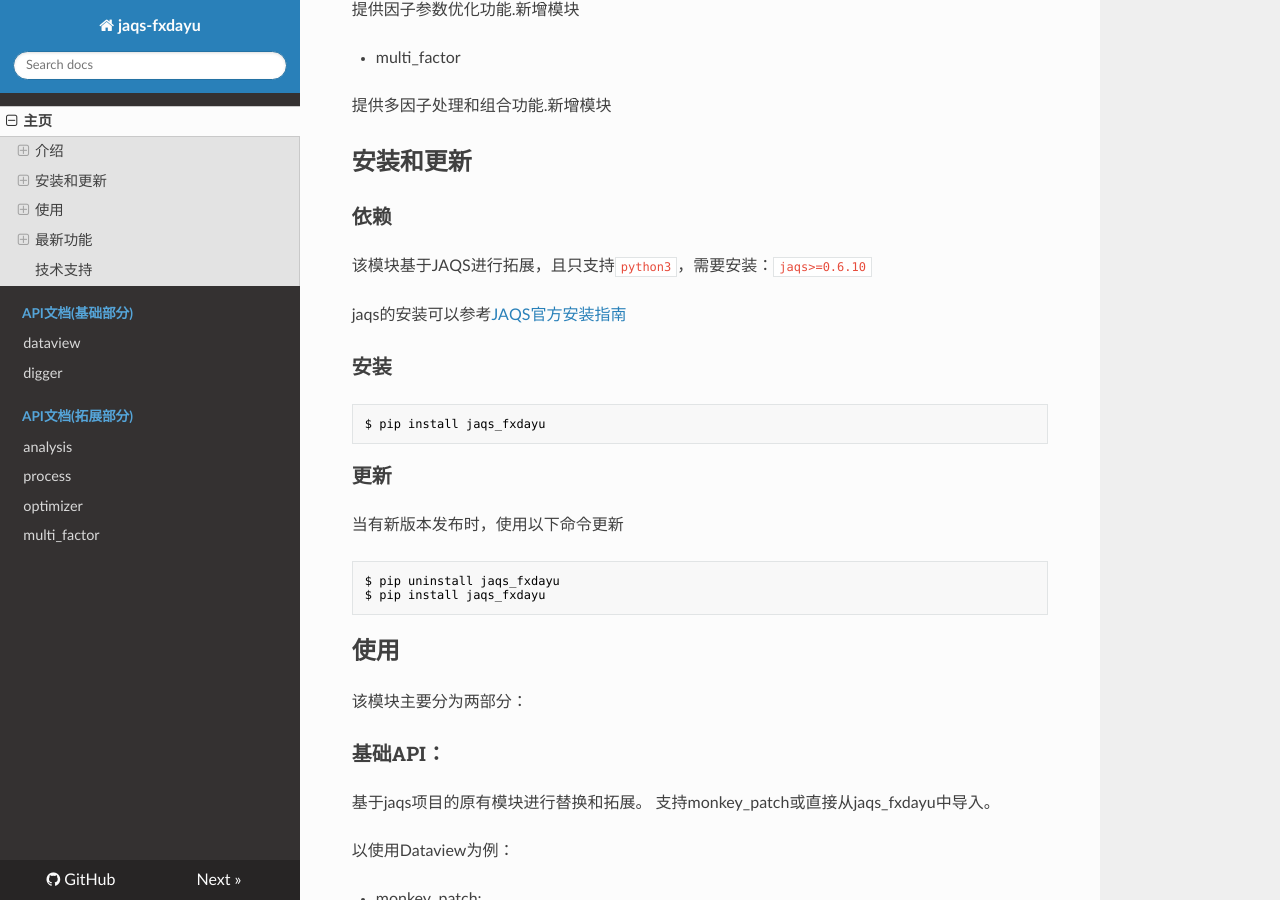
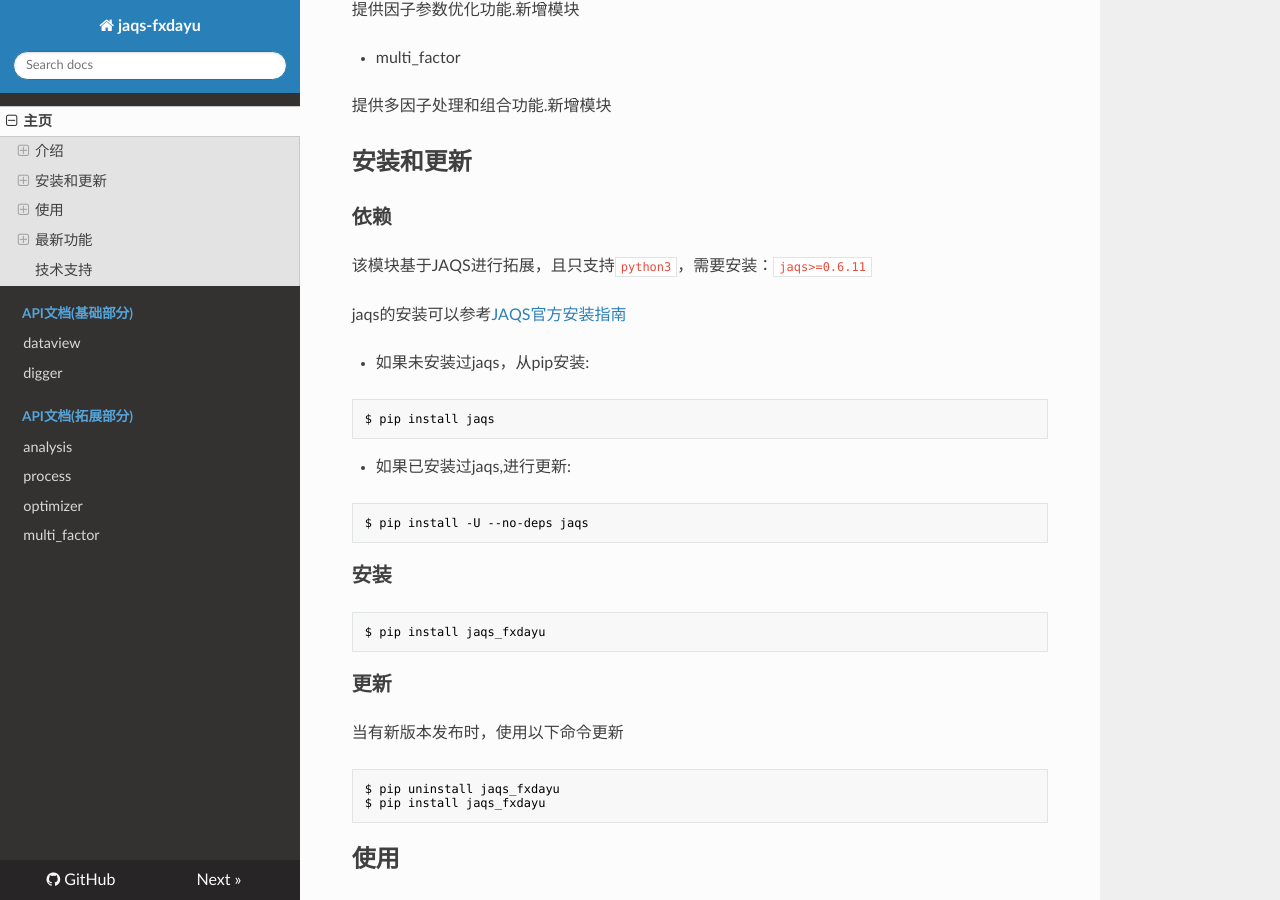
Before and after one commit to xingetouzi/jaqs-fxdayu, an MkDocs documentation site: the page built from docs/index.md, in a window 1280 px wide and 900 px high, scrolled down 948 px. Built offline with MkDocs 1.6.1, drawn with Linux system fonts in a browser that asks for light colours; nearby versions of some CDN libraries; old or Windows-style settings are respelled for this version of MkDocs.

````diff
--- a/docs/index.md
+++ b/docs/index.md
@@ -34,9 +34,19 @@
 
 ## 安装和更新
 ### 依赖
-该模块基于JAQS进行拓展，且只支持`python3`，需要安装：`jaqs>=0.6.10`
+该模块基于JAQS进行拓展，且只支持`python3`，需要安装：`jaqs>=0.6.11`
 
 jaqs的安装可以参考[JAQS官方安装指南](http://jaqs.readthedocs.io/zh_CN/latest/install.html)
+
+- 如果未安装过jaqs，从pip安装:
+```bash
+$ pip install jaqs
+```
+
+- 如果已安装过jaqs,进行更新:
+```bash
+$ pip install -U --no-deps jaqs
+```
 
 ### 安装
 ```bash
--- a/jaqs_fxdayu/VERSION.txt
+++ b/jaqs_fxdayu/VERSION.txt
@@ -1 +1 @@
-0.1.1-20180326
+0.1.2
--- a/requirements.txt
+++ b/requirements.txt
@@ -1 +1 @@
-jaqs>=0.6.9
+jaqs>=0.6.11
````
Also changed, not shown: README.md (+11 -1 lines), 2 other files.
